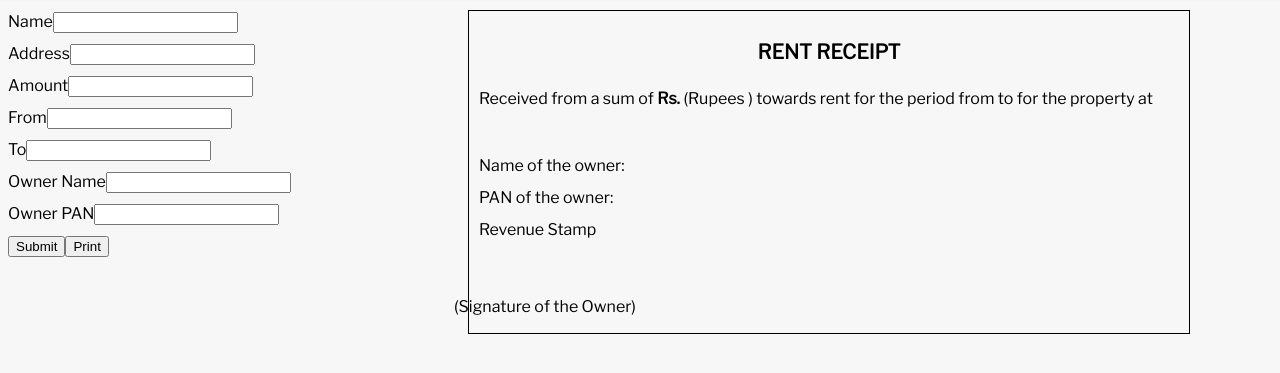
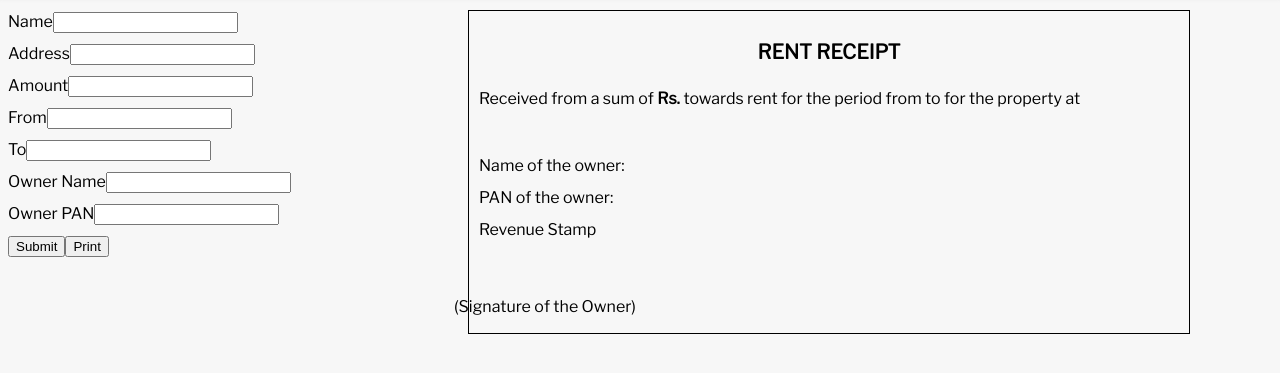
Before and after one commit to saravanaselvan/portfolio, a Gatsby site: page /rent-receipt in a window 1280 px wide. Shown: the part 65-438 px from the top of the page. Built offline with nearby package versions, Linux system fonts and the light colour scheme; Gatsby itself is replaced by a stand-in of ours.

Commit message:
removed amount in wordings

```diff
--- a/src/components/rent-receipt/ReceiptDoc.js
+++ b/src/components/rent-receipt/ReceiptDoc.js
@@ -8,7 +8,7 @@ const ReceiptDoc = (props) => {
     <div className={styles.container}>
       <div className={styles.title}>RENT RECEIPT</div>
       <section className={styles.description}>
-        Received from <strong>{name}</strong> a sum of <strong>Rs. {amount} </strong>(Rupees ) towards rent for the period from <strong>{from}</strong> to <strong>{to}</strong> for the
+        Received from <strong>{name}</strong> a sum of <strong>Rs. {amount} </strong> towards rent for the period from <strong>{from}</strong> to <strong>{to}</strong> for the
         property at <strong>{address}</strong>
       </section>
       <section className={styles.ownerDetails}>
```
